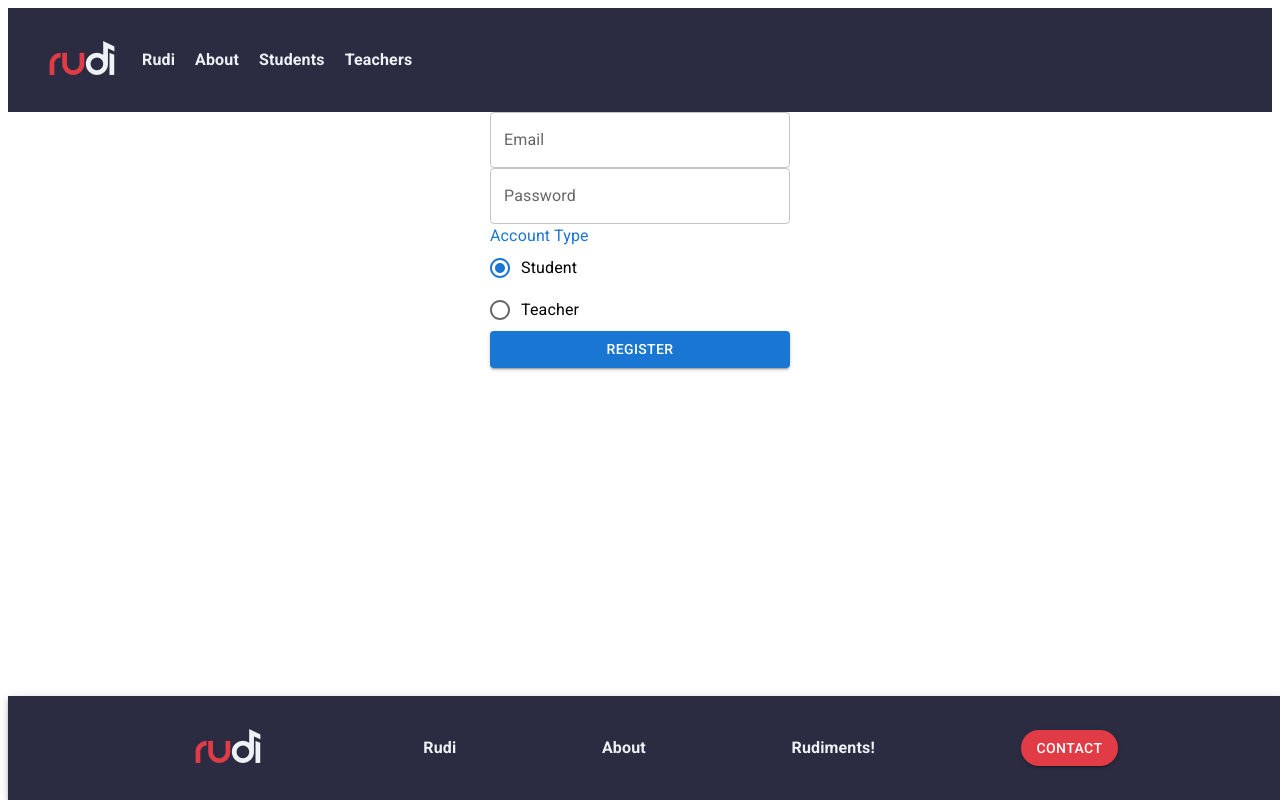
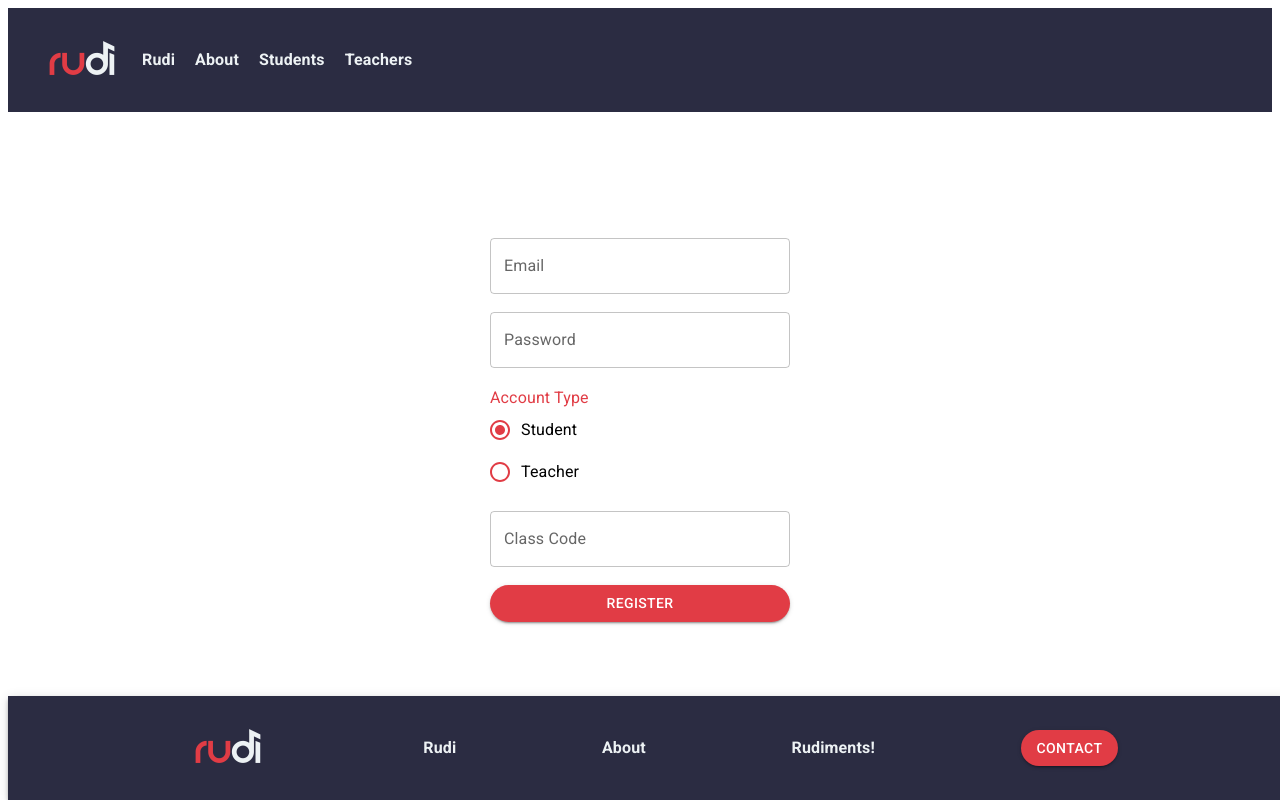
Before and after one commit to jordanboardman/rudi-app-front-end, a React (Create React App) app: page /register in a window 1280 px wide. Both pictures are taken after a click on the label "Student". Built offline with nearby package versions, Linux system fonts and the light colour scheme.

Commit message:
updated registration page

```diff
--- /dev/null
+++ b/src/components/ClassCodeEntry.js
@@ -0,0 +1,18 @@
+import React, {useState} from 'react'
+import TextField from '@mui/material/TextField';
+
+const ClassCodeEntry = ({user, handleCode}) => {
+
+  if (user == 'student'){
+    return (
+        <>
+        <TextField
+         label="Class Code"
+         onChange={e=>{handleCode(e.target.value)}}>
+        </TextField>
+        </>
+      )
+  }
+}
+
+export default ClassCodeEntry
--- a/src/components/Register.js
+++ b/src/components/Register.js
@@ -7,16 +7,23 @@ import FormLabel from '@mui/material/FormLabel';
 import Box from '@mui/material/Box';
 import TextField from '@mui/material/TextField';
 import { Button } from '@mui/material';
+import ClassCodeEntry from './ClassCodeEntry';
 
 const Register = () => {
   const [email, setEmail] = useState('')
   const [password, setPassword] = useState('')
-  const [userType, setUserType] = useState('student')
+  const [userType, setUserType] = useState('')
+  const [code, setCode] = useState('')
   const handleClick = e => {
     e.preventDefault()
     console.log(email)
     console.log(password)
     console.log(userType)
+    console.log(code)
+  }
+
+  const handleCode = (code) => {
+    setCode(code)
   }
 
   return (
@@ -38,6 +45,7 @@ const Register = () => {
           label="Email"
           onChange={e=>{setEmail(e.target.value)}}
           />
+          <br/>
 
           <TextField
           id="outlined-password-input"
@@ -46,19 +54,46 @@ const Register = () => {
           autoComplete="current-password"
           onChange={e=>{setPassword(e.target.value)}}
           />
+          <br/>
 
           <FormControl>
-            <FormLabel id="user-type-radio-label">Account Type</FormLabel>
+            <FormLabel
+            id="user-type-radio-label"
+            sx={{'&.Mui-focused': {
+              color: '#E13C45'
+            }}}>
+              Account Type
+            </FormLabel>
             <RadioGroup
             name="user-type-radio-group"
             onChange={e=>{setUserType(e.target.value)}}>
-              <FormControlLabel value="student" control={<Radio />} label="Student" />
-              <FormControlLabel value="teacher" control={<Radio />} label="Teacher" />
+              <FormControlLabel
+              value="student"
+              control={<Radio
+                sx={{color: '#E13C45',
+              '&.Mui-checked' : {
+                color: '#E13C45'
+              }}}/>}
+              label="Student" />
+              <FormControlLabel
+              value="teacher"
+              control={<Radio
+                sx={{color: '#E13C45',
+              '&.Mui-checked' : {
+                color: '#E13C45'
+              }}}/>}
+              label="Teacher" />
             </RadioGroup>
           </FormControl>
+          <br/>
+
+          <ClassCodeEntry user={userType} handleCode={handleCode} />
+          <br />
 
           <Button
           variant="contained"
+          sx={{backgroundColor: '#E13C45',
+        borderRadius: '52px'}}
           onClick={handleClick}>
             Register
           </Button>
--- a/src/components/layout/BaseLayout.js
+++ b/src/components/layout/BaseLayout.js
@@ -1,5 +1,5 @@
 import React from "react";
-import Footer from "../Footer";
+import Footer from "../Footer.js";
 import Navbar from "../Navbar";
 
 const BaseLayout = (props) => {
--- a/src/index.css
+++ b/src/index.css
@@ -13,4 +13,5 @@
     flex-direction: column;
     align-items: center;
     justify-content: center;
+    margin-top: 10%
 }
```
